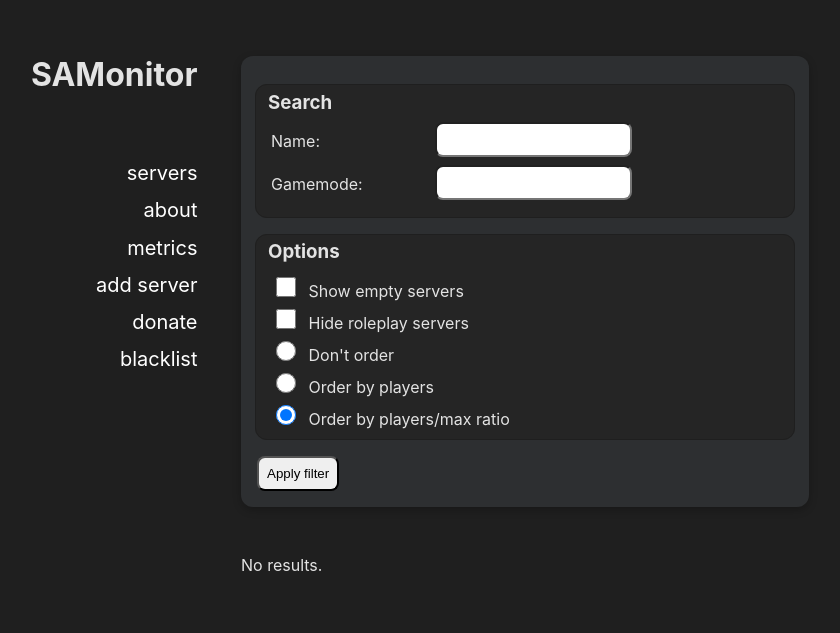
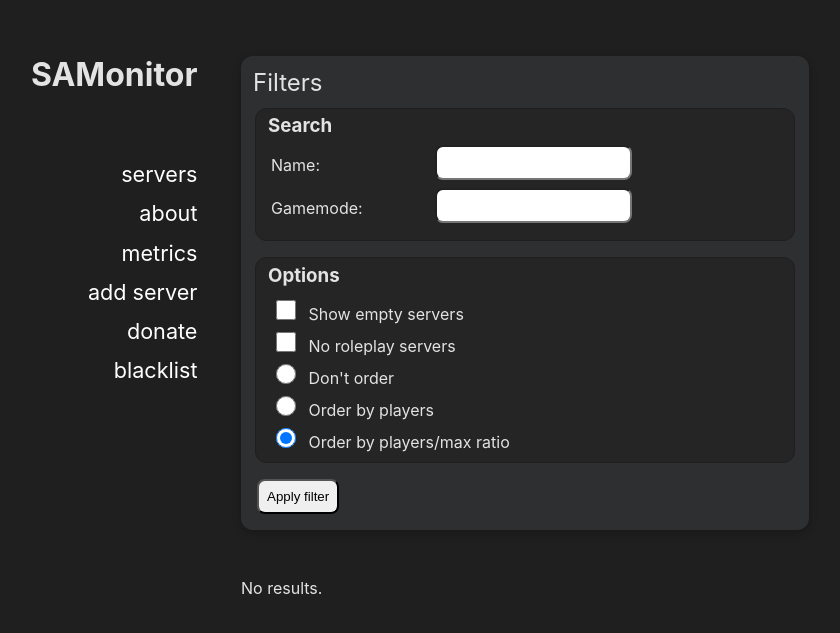
Before and after one commit to markski1/SAMonitor, a PHP site: page / in a window 1280 px wide. Shown: the top 633 px of the page, without its empty margins (39-879 px from the left). Run offline with PHP 8.4, Linux system fonts and the light colour scheme; data that the repository does not hold is empty; some libraries are stand-ins or nearby versions.

Commit message:
Small visual tweaks

```diff
--- a/Web/index.php
+++ b/Web/index.php
@@ -9,14 +9,15 @@
 
 <div class="filterBox">
     <form hx-get="./view/bits/list_servers.php" hx-target="#server-list">
-        <fieldset style="margin-top: 1rem">
+        <h2>Filters</h2>
+        <fieldset style="margin-top: .66rem">
             <h3 style="margin-bottom: 0.33rem">Search</h3>
             <table>
                 <tr>
-                    <td>Name:</td><td><input type="text" name="name" <?php if (isset($_GET['name'])) echo 'value="{}"'?> /></td>
+                    <td><label for="name">Name:</label></td><td><input type="text" id="name" name="name" <?php if (isset($_GET['name'])) echo 'value="{}"'?> /></td>
                 </tr>
                 <tr>
-                    <td>Gamemode:</td><td><input type="text" name="gamemode" /></td>
+                    <td><label for="gamemode">Gamemode:</label></td><td><input type="text" id="gamemode" name="gamemode" /></td>
                 </td>
             </table>
         </fieldset>
@@ -24,14 +25,14 @@
         <fieldset style="margin-top: 1rem">
             <h3 style="margin-bottom: 0.33rem">Options</h3>
             <label><input type="checkbox" name="show_empty"> Show empty servers</label><br />
-            <label><input type="checkbox" name="hide_roleplay"> Hide roleplay servers</label><br />
+            <label><input type="checkbox" name="hide_roleplay"> No roleplay servers</label><br />
             <label><input type="radio" name="order" value="none"> Don't order</label><br />
             <label><input type="radio" name="order" value="players"> Order by players</label><br />
             <label><input type="radio" name="order" checked value="ratio"> Order by players/max ratio</label>
         </fieldset>
         <div style="margin-top: 1rem; margin-bottom: 0; width: 10rem">
             <input type="submit" value="Apply filter" hx-indicator="#filter-indicator" />
-            <img style="width: 2rem; vertical-align: middle" src="assets/loading.svg" id="filter-indicator" class="htmx-indicator" />
+            <img style="width: 2rem; vertical-align: middle" src="assets/loading.svg" id="filter-indicator" class="htmx-indicator" alt="Loading indicator" />
         </div>
     </form>
 </div>
--- a/Web/style.css
+++ b/Web/style.css
@@ -38,8 +38,12 @@ header h1 {
     font-size: 2rem;
 }
 
+label {
+    margin: 0;
+}
+
 header a {
-    font-size: 1.25rem;
+    font-size: 1.35rem;
     text-decoration-line: none;
     margin-top: 1rem;
 }
@@ -168,10 +172,6 @@ input[type=checkbox], input[type=radio] {
     margin-top: 8px;
 }
 
-label {
-    vertical-align: middle;
-}
-
 ul {
     margin: 0.25rem;
     line-height: 1.75rem;
@@ -253,7 +253,7 @@ fieldset {
 .currentStats {
     display: block;
     position: fixed;
-    top: 34rem;
+    top: 35rem;
     left: 55rem;
 }
 
```
